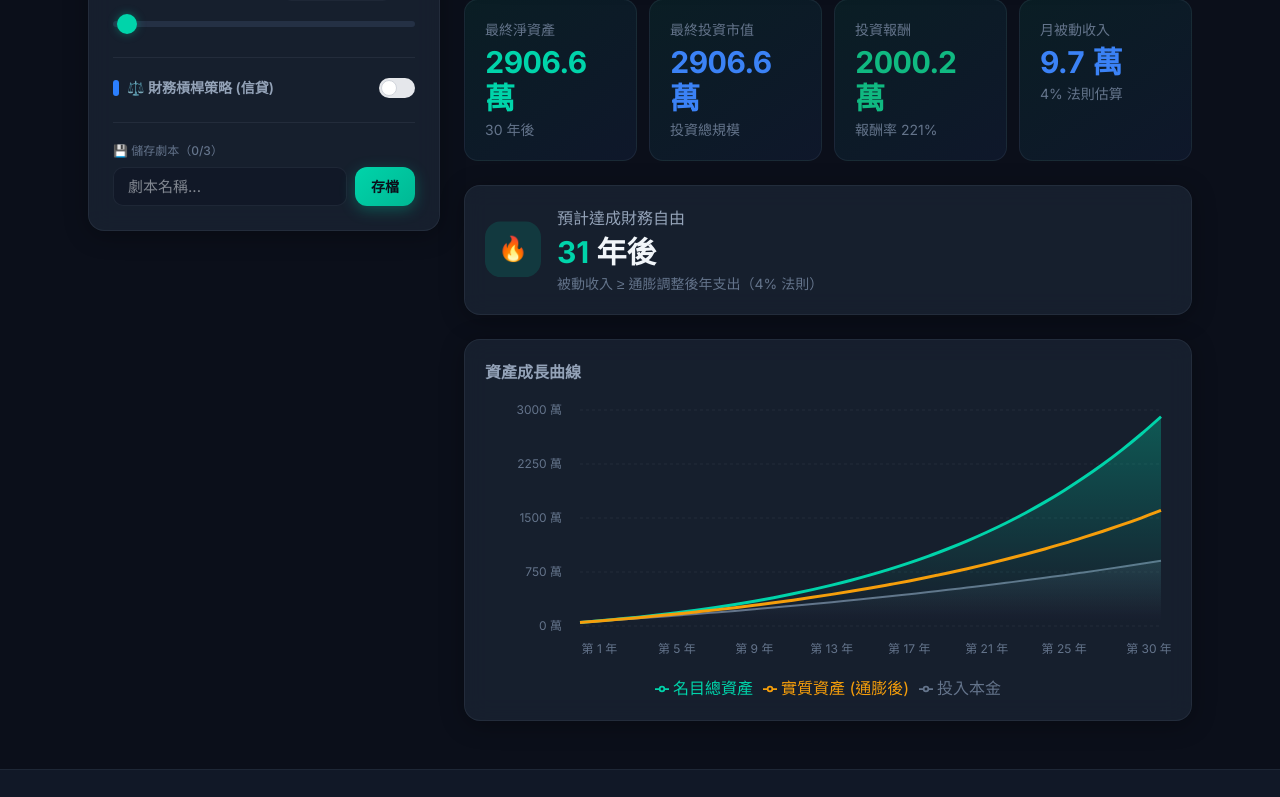
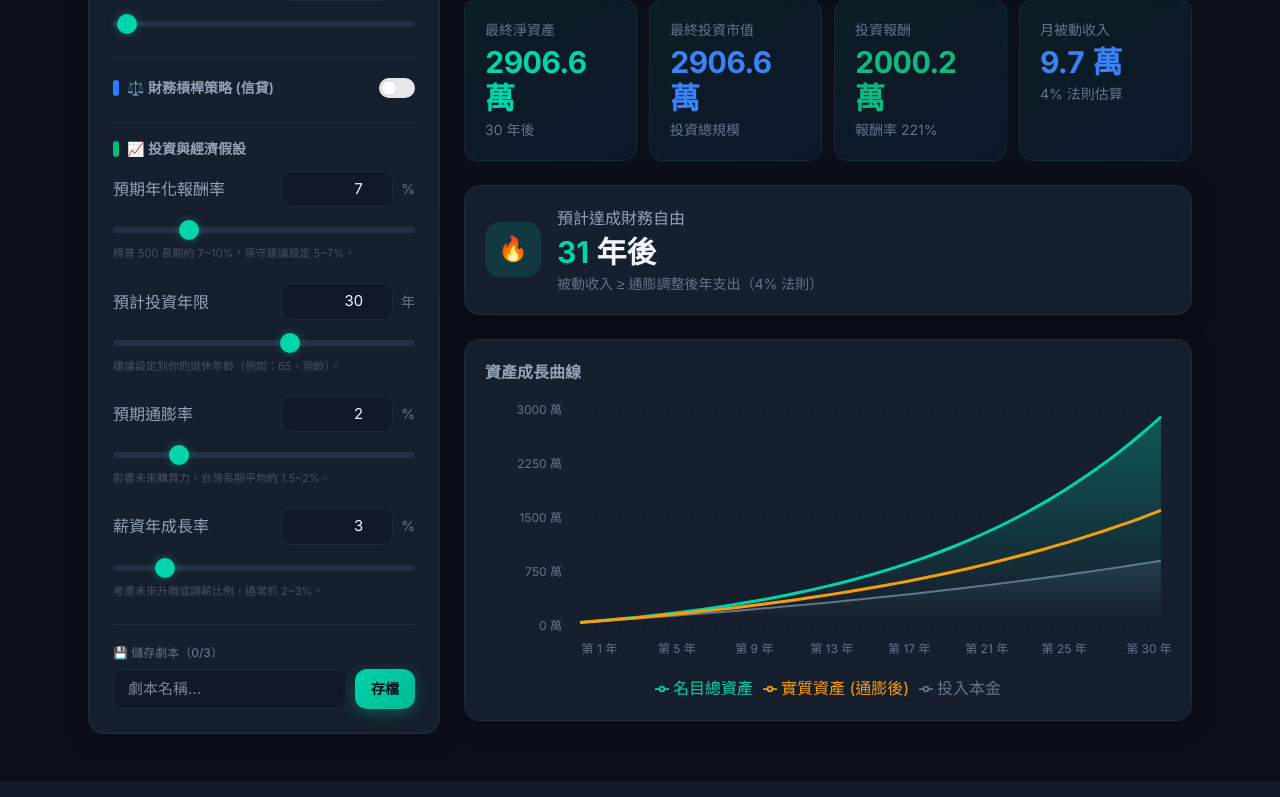
Before and after one commit to a0955329835-code/lifescope, a Next.js app: page /simulator in a window 1280 px wide. Shown: the part 678-1475 px from the top of the page. Built offline with nearby package versions, Linux system fonts and the light colour scheme.

Commit message:
docs(simulator): add comprehensive educational hints for better accessibility

```diff
--- a/app/simulator/page.tsx
+++ b/app/simulator/page.tsx
@@ -468,6 +468,17 @@ function SimulatorContent() {
                       updateBasic={updateBasic}
                       computedMonthlyLoan={computedMonthlyLoan}
                     />
+
+                    <div className="mt-6 mb-4 border-t pt-4" style={{ borderColor: "var(--border-subtle)" }}>
+                      <h3 className="text-sm font-semibold mb-3 flex items-center gap-2" style={{ color: "var(--text-secondary)" }}>
+                        <span className="w-1.5 h-4 rounded-full bg-emerald-500" />
+                        📈 投資與經濟假設
+                      </h3>
+                      <SliderInput id="annualReturn" label="預期年化報酬率" value={basicParams.annualReturn} onChange={(v) => updateBasic("annualReturn", v)} min={0} max={30} step={0.5} unit="%" hint="標普 500 長期約 7~10%，保守建議設定 5~7%。" />
+                      <SliderInput id="investmentYears" label="預計投資年限" value={basicParams.investmentYears} onChange={(v) => updateBasic("investmentYears", v)} min={1} max={50} step={1} unit="年" hint="建議設定到你的退休年齡（例如：65 - 現齡）。" />
+                      <SliderInput id="inflationRate" label="預期通膨率" value={basicParams.inflationRate} onChange={(v) => updateBasic("inflationRate", v)} min={0} max={10} step={0.1} unit="%" hint="影響未來購買力，台灣長期平均約 1.5~2%。" />
+                      <SliderInput id="salaryGrowthRate" label="薪資年成長率" value={basicParams.salaryGrowthRate} onChange={(v) => updateBasic("salaryGrowthRate", v)} min={0} max={20} step={0.5} unit="%" hint="考慮未來升職或調薪比例，通常抓 2~3%。" />
+                    </div>
                   </>
                 )}
 
@@ -573,7 +584,11 @@ function SimulatorContent() {
                           </button>
                         ))}
                       </div>
+                      <SliderInput id="annualReturn" label="預期年化報酬率 (均值)" value={basicParams.annualReturn} onChange={(v) => updateBasic("annualReturn", v)} min={0} max={30} step={0.5} unit="%" hint="蒙地卡羅會以此均值為中心進行隨機震盪。" />
                       <SliderInput id="volatility" label="預估波動率 (市場風險)" value={mcParams.volatility} onChange={(v) => updateMC("volatility", v)} min={0} max={40} step={1} unit="%" hint="大盤歷史波動約 15%。含公債配置可降至 5~10%。" />
+                      <SliderInput id="investmentYears" label="預計模擬年限" value={basicParams.investmentYears} onChange={(v) => updateBasic("investmentYears", v)} min={1} max={50} step={1} unit="年" />
+                      <SliderInput id="inflationRate" label="預期通膨率" value={basicParams.inflationRate} onChange={(v) => updateBasic("inflationRate", v)} min={0} max={10} step={0.1} unit="%" hint="台灣長期平均約 1.5~2%。" />
+                      <SliderInput id="salaryGrowthRate" label="薪資年成長率" value={basicParams.salaryGrowthRate} onChange={(v) => updateBasic("salaryGrowthRate", v)} min={0} max={20} step={0.5} unit="%" hint="通常抓 2~3%。" />
                     </div>
 
                     <div className="mt-6 mb-4 border-t pt-4" style={{ borderColor: "var(--border-subtle)" }}>
```
